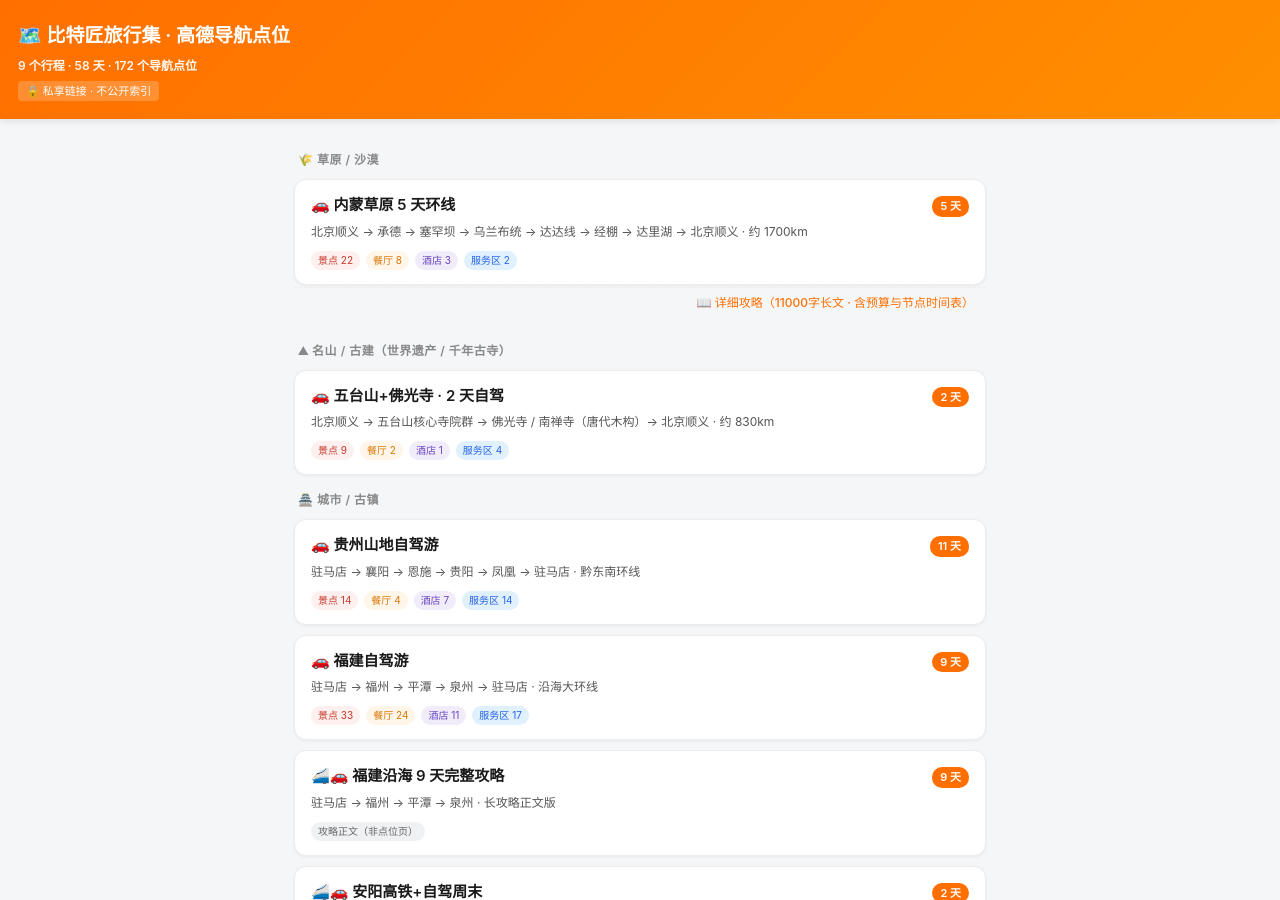
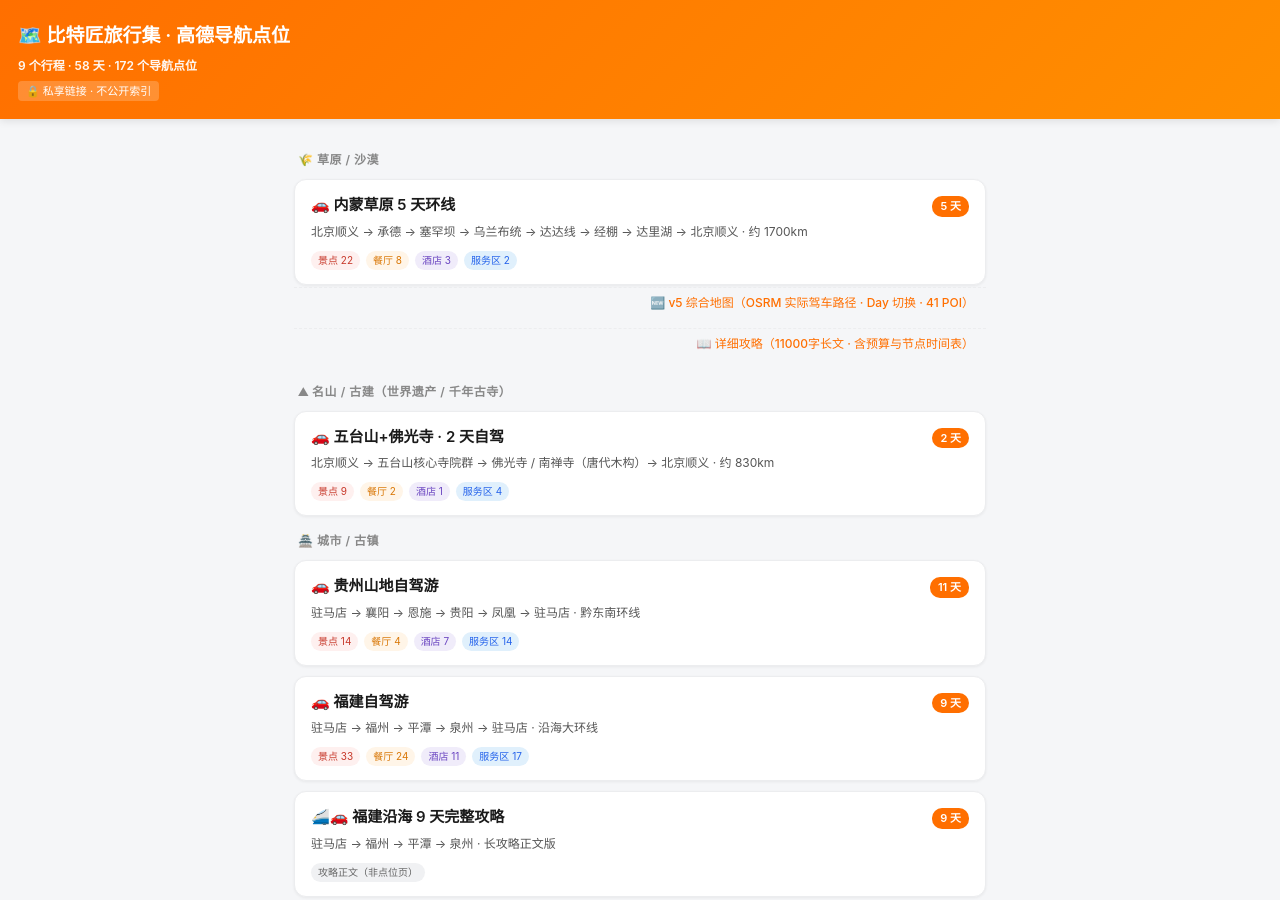
Before and after one commit to DuRunzhe/durunzhe.github.io, a Jekyll site: the page trips.html, which Jekyll copies as it is, in a window 1280 px wide and 900 px high. Built offline with Jekyll 4.4.1, drawn with Linux system fonts in a browser that asks for light colours.

Commit message:
feat(trips): 内蒙行程加 v5 综合地图入口(OSRM 实际路径)

```diff
--- a/trips.html
+++ b/trips.html
@@ -210,6 +210,7 @@ header .private {
         <span class="stat service">服务区 2</span>
       </div>
     </a>
+    <a class="trip-read" href="inner-mongolia-trip-map-v5.html" target="_blank">🆕 v5 综合地图（OSRM 实际驾车路径 · Day 切换 · 41 POI）</a>
     <a class="trip-read" href="/trip/self-drive/2026/07/20/inner-mongolia-5day-loop.html" target="_blank">📖 详细攻略（11000字长文 · 含预算与节点时间表）</a>
 
   </div>
```
